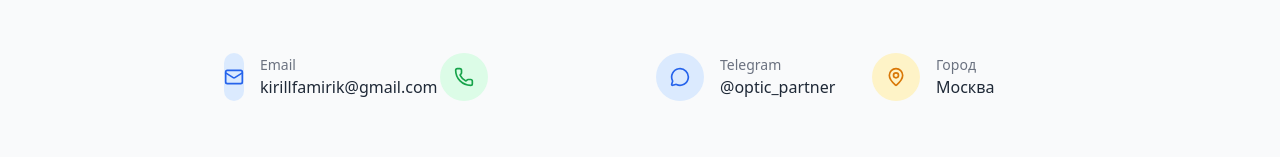
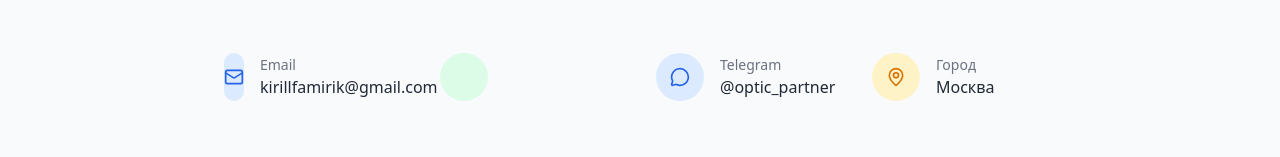
Before and after one commit to kirillfamirik-cpu/optic-site, a React (Vite) app: page / in a window 1280 px wide. Shown: the part 4266-4423 px from the top of the page. Built offline with nearby package versions, Linux system fonts and the light colour scheme.

Commit message:
update site

```diff
--- a/src/App.tsx
+++ b/src/App.tsx
@@ -637,10 +637,10 @@ const handleSubmit = async (e: React.FormEvent) => {
       </div>
       <div className="flex items-center gap-4">
         <div className="w-12 h-12 bg-green-100 rounded-full flex items-center justify-center">
-          <Phone className="w-5 h-5 text-green-600" />
+        {/*  <Phone className="w-5 h-5 text-green-600" />
         </div>
         <div>
-          {/*<p className="text-sm text-gray-500">Телефон</p>
+          <p className="text-sm text-gray-500">Телефон</p>
           <a href={PHONE_LINK} className="text-gray-800 hover:text-green-600">
             {PHONE_NUMBER}
           </a> */}
```
